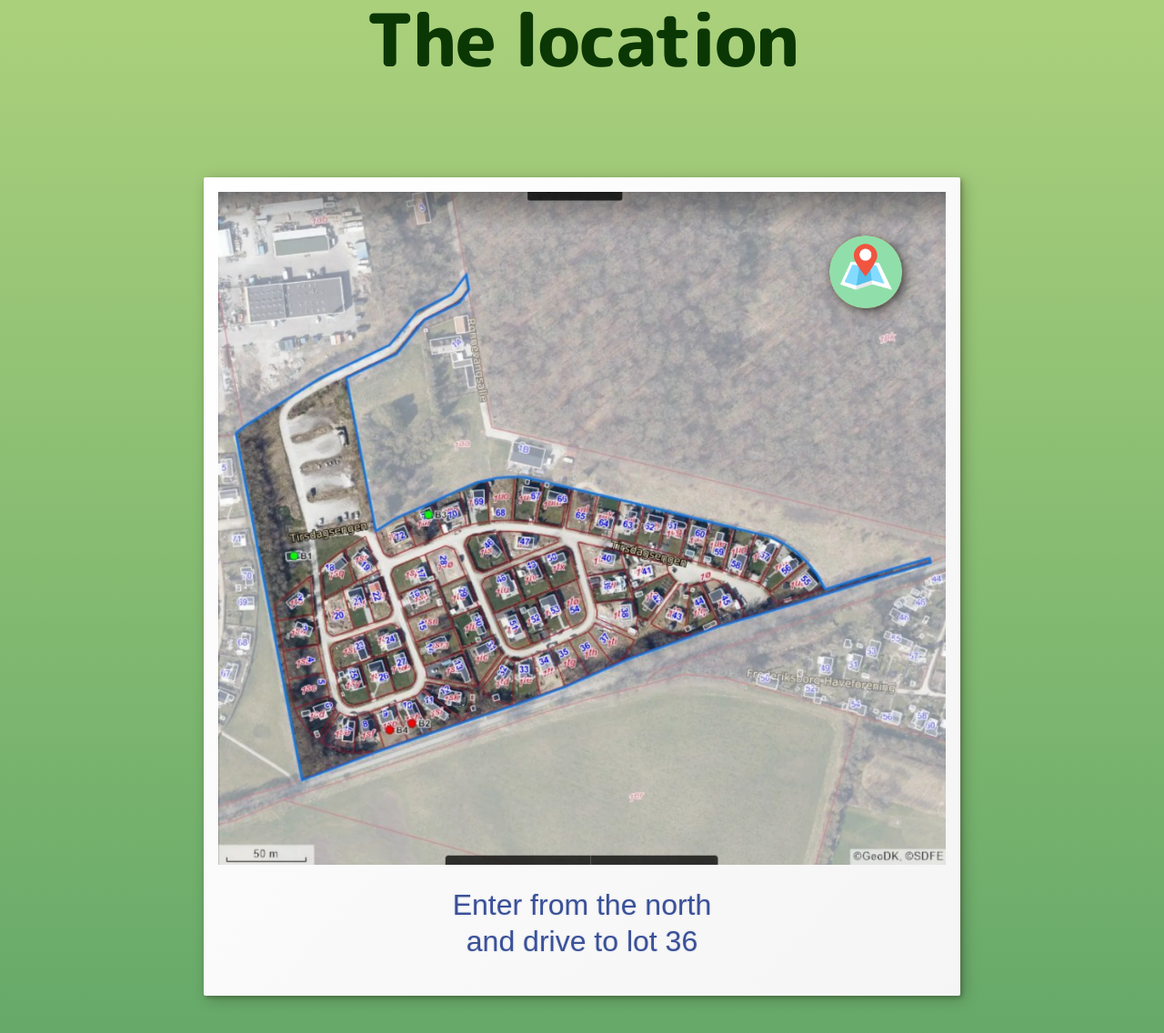
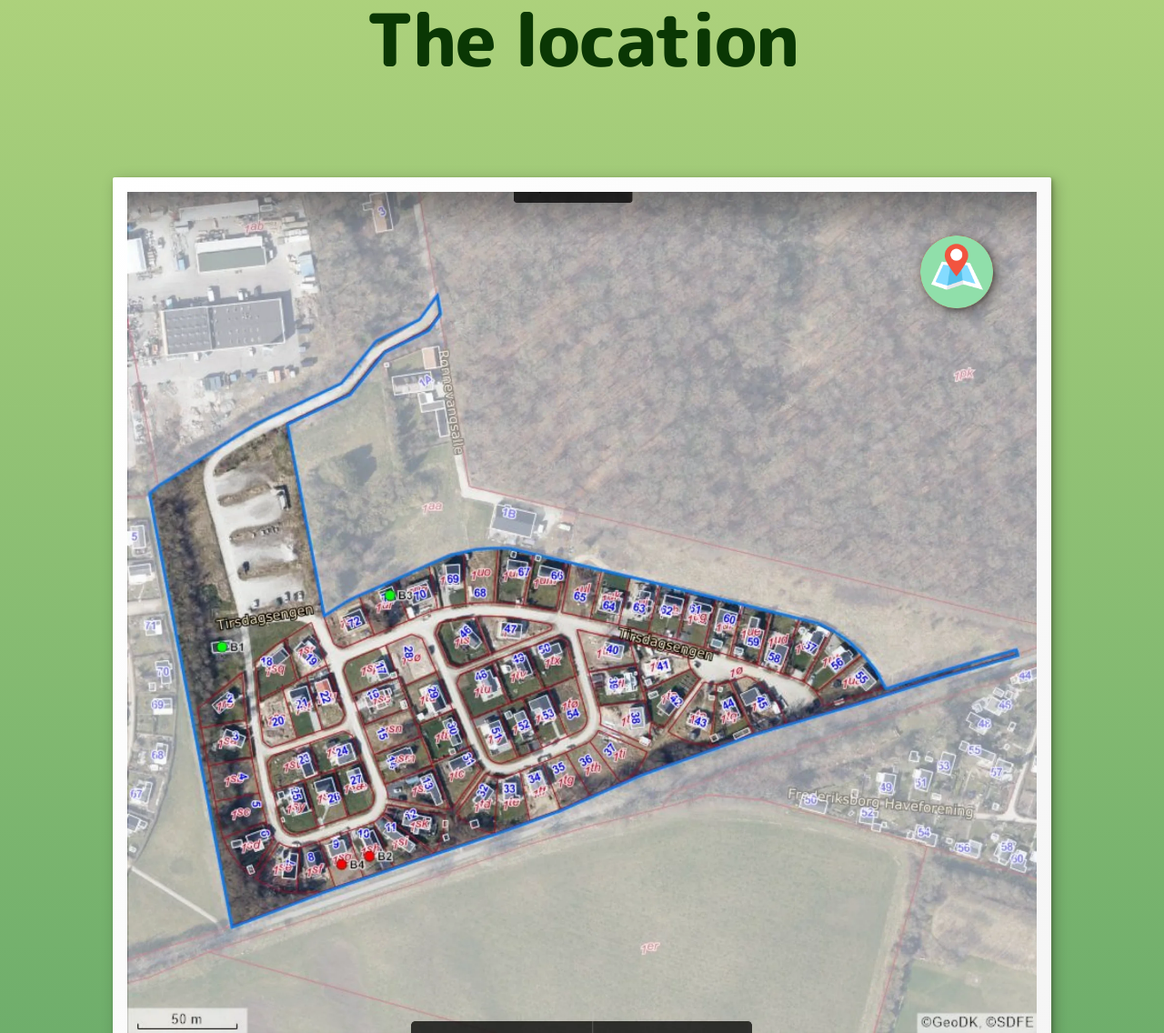
Before and after one commit to wiredearp/road-trip, a plain HTML site: page index.html in a window 1280 px wide. Shown: the part 957-2093 px from the top of the page at 91% size. Drawn offline with Linux system fonts and the light colour scheme; a web font is replaced by a local one.

Commit message:
road trip continues

```diff
--- a/styles.css
+++ b/styles.css
@@ -100,7 +100,7 @@ figcaption {
 }
 img {
   display: block;
-  max-width: min(800px, 80vw);
+  max-width: min(1000px, 80vw);
 }
 .pin {
   position: absolute;
```
